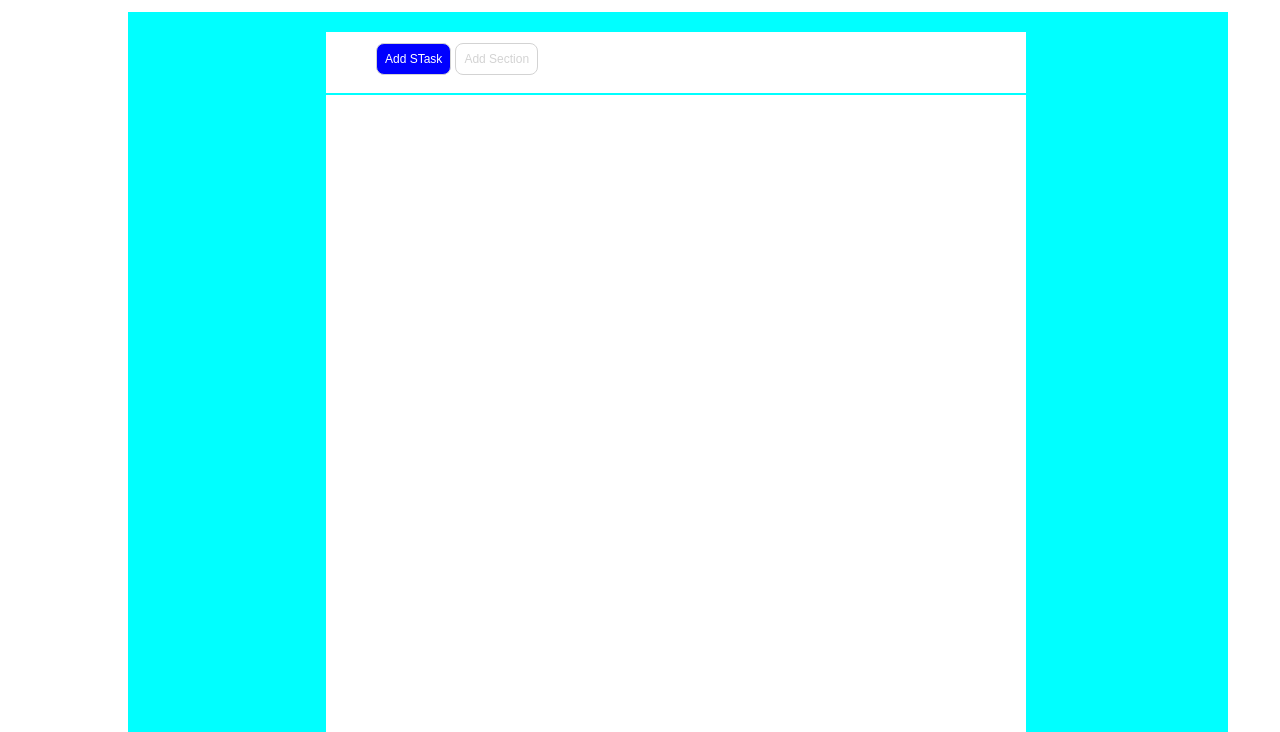
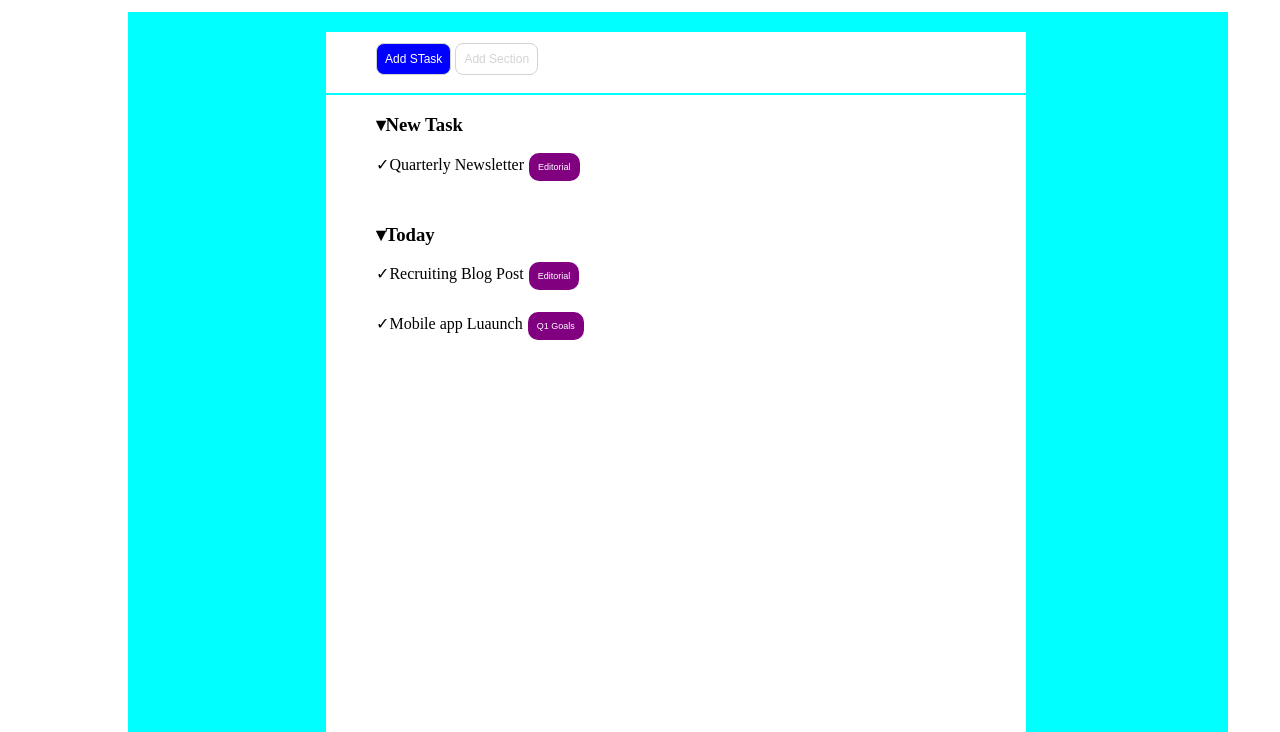
Before and after one commit to Alexellevu/html-css-toboolist, a plain HTML site: page index.html in a window 1280 px wide. Shown: the part 68-800 px from the top of the page. Drawn offline with Linux system fonts and the light colour scheme.

Commit message:
creazione liste

```diff
--- a/index.html
+++ b/index.html
@@ -19,13 +19,44 @@
 
 
     <main>
-        <!-- pulsanti -->
+
         <div class="sezione">
+            <!-- pulsanti -->
          <div class="pulsantiera">
             <span id="pulsante1">Add STask</span>
             <span id="pulsante2">Add Section</span>
          </div>
+         <!-- /pulsantiera -->
+
+         <!-- blocco liste -->
+         <section id="blocco_liste">
+             <!-- prima lista -->
+         <div>
+            <h3>New Task</h3>
+            <ul class="lista_special"></ul>
+                <li>Quarterly Newsletter<span class="etichetta">Editorial</span></li>
+
         </div>
+        <!-- /prima lista -->
+
+        <!-- seconda lista -->
+        <div>
+            <h3>Today</h3>
+            <ul class="lista_special"></ul>
+                <li>Recruiting Blog Post<span class="etichetta">Editorial</span></li>
+                <li>Mobile app Luaunch<span class="etichetta">Q1 Goals</span></li>
+        </div>
+
+
+        <!-- /seconda lista -->
+
+        </section>
+
+
+
+        </div>
+
+
 
 
 
--- a/style.css
+++ b/style.css
@@ -72,4 +72,46 @@ main{
     padding: 8px 8px 8px 8px;
     display: inline-block;
     font-size: 12px;
+
 }
+ #blocco_liste{
+    padding-left: 50px;
+}
+
+h3:before{
+    content: ' \25BE';
+
+
+
+}
+
+.lista_special{
+    list-style: none;
+    padding-left:0;
+
+}
+
+li{
+    height: 50px;
+    display: block;
+
+}
+
+li::before{
+    content: ' \2713';
+    border-width: 2px;
+    border-color: blue;
+    border-radius: 20px;
+
+}
+
+.etichetta{
+
+    background-color: purple;
+    color: white;
+    border-radius: 10px;
+    padding: 9px;
+    font-size: 9px;
+    font-family: Arial;
+    margin-left: 5px;
+}
```
